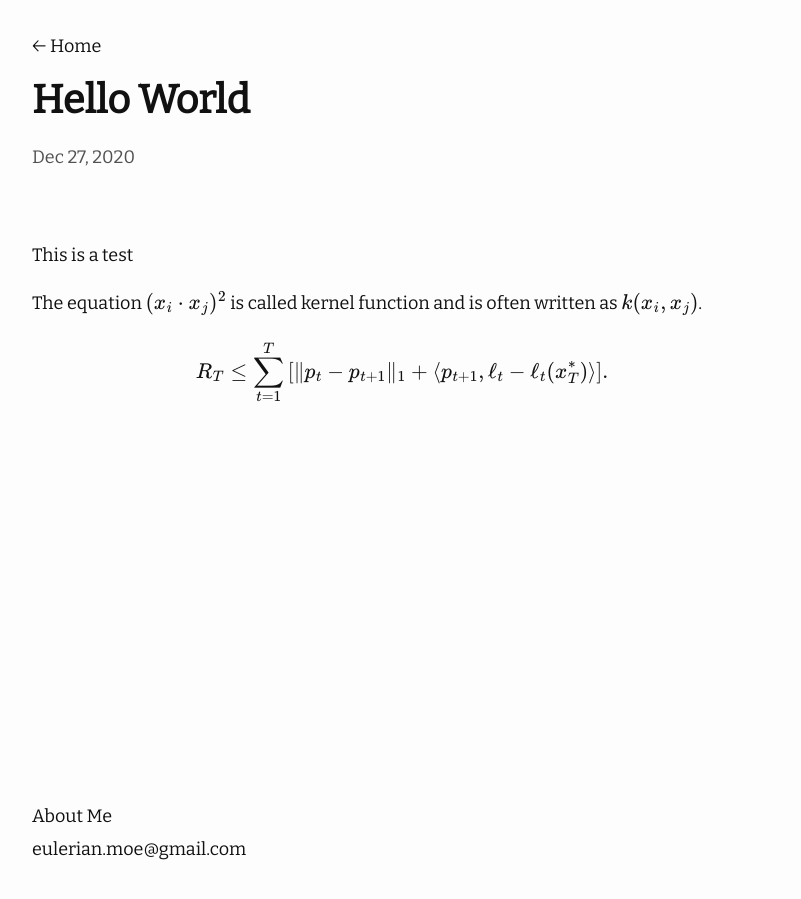
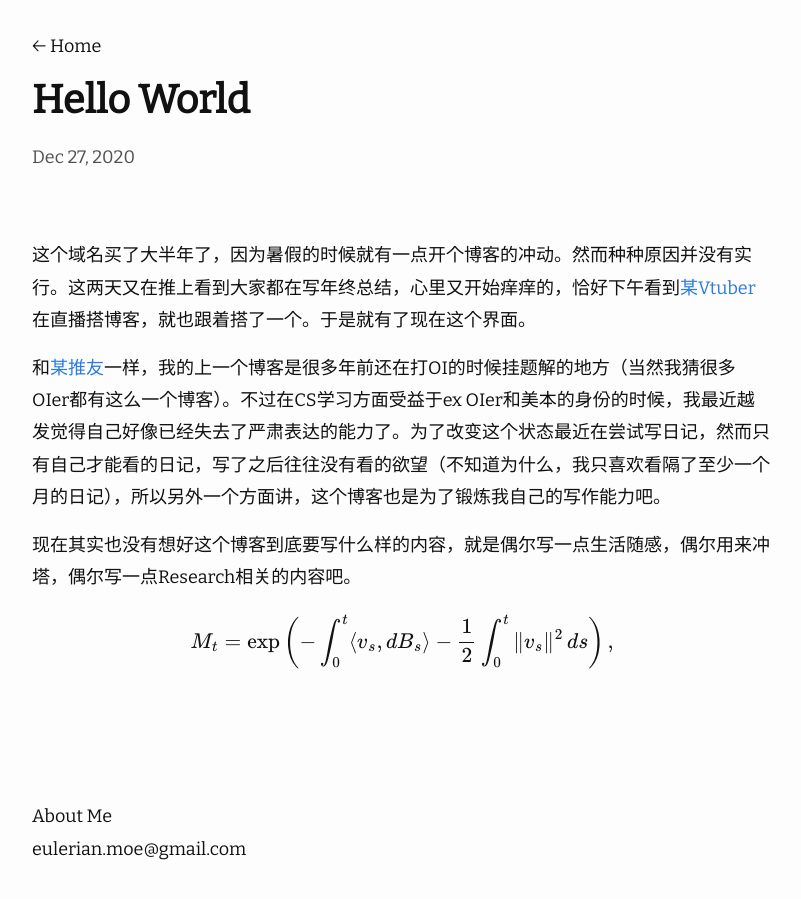
Before and after one commit to EulerianMoe/eulerianmoe.github.io, a Jekyll site: the page built from _posts/2020-12-27-hello-world.md, in a window 1280 px wide. Shown: the whole page, without its empty margins (238-1039 px from the left). Built offline with Jekyll 4.4.1, drawn with Linux system fonts in a browser that asks for light colours; nearby versions of some CDN libraries; formulas are drawn with MathJax 3.

Commit message:
Update 2020-12-27-hello-world.md

```diff
--- a/_posts/2020-12-27-hello-world.md
+++ b/_posts/2020-12-27-hello-world.md
@@ -3,12 +3,14 @@ layout: post
 title: "Hello World"
 categories: misc
 ---
-This is a test
+这个域名买了大半年了，因为暑假的时候就有一点开个博客的冲动。然而种种原因并没有实行。这两天又在推上看到大家都在写年终总结，心里又开始痒痒的，恰好下午看到[某Vtuber](https://twitter.com/CyanNyan6)在直播搭博客，就也跟着搭了一个。于是就有了现在这个界面。
 
-The equation $$(x_i \cdot x_j)^2$$ is called kernel function and is often written as $$k(x_i, x_j)$$.
+和[某推友](https://twitter.com/Labelray)一样，我的上一个博客是很多年前还在打OI的时候挂题解的地方（当然我猜很多OIer都有这么一个博客）。不过在CS学习方面受益于ex OIer和美本的身份的时候，我最近越发觉得自己好像已经失去了严肃表达的能力了。为了改变这个状态最近在尝试写日记，然而只有自己才能看的日记，写了之后往往没有看的欲望（不知道为什么，我只喜欢看隔了至少一个月的日记），所以另外一个方面讲，这个博客也是为了锻炼我自己的写作能力吧。
+
+现在其实也没有想好这个博客到底要写什么样的内容，就是偶尔写一点生活随感，偶尔用来冲塔，偶尔写一点Research相关的内容吧。
+
+
 
 $$
-\begin{equation}
-   R_T \leq \sum_{t=1}^T \left[ \|p_t-p_{t+1}\|_1 + \left\langle p_{t+1}, \ell_t - \ell_t(x_T^*) \right\rangle\right].
-\end{equation}
+M_t = \exp\left(-\int_0^t \langle v_s,dB_s\rangle - \frac12 \int_0^t \|v_s\|^2\,ds\right)\,,
 $$
```
